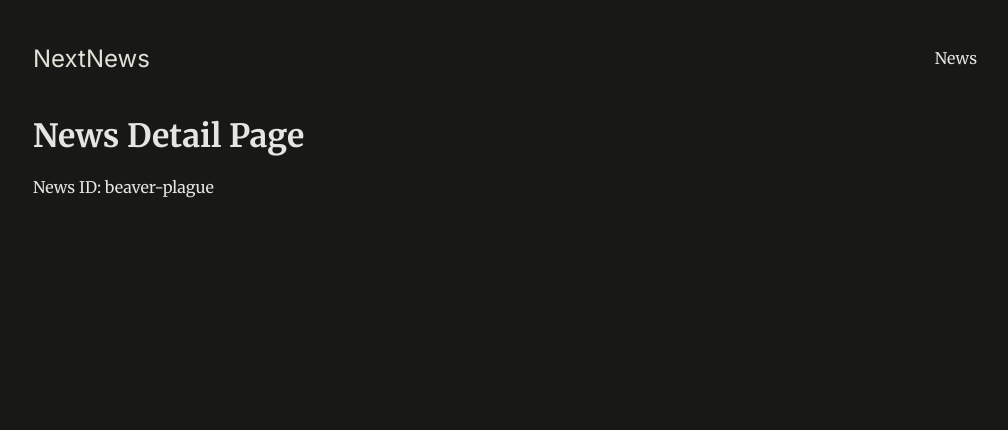
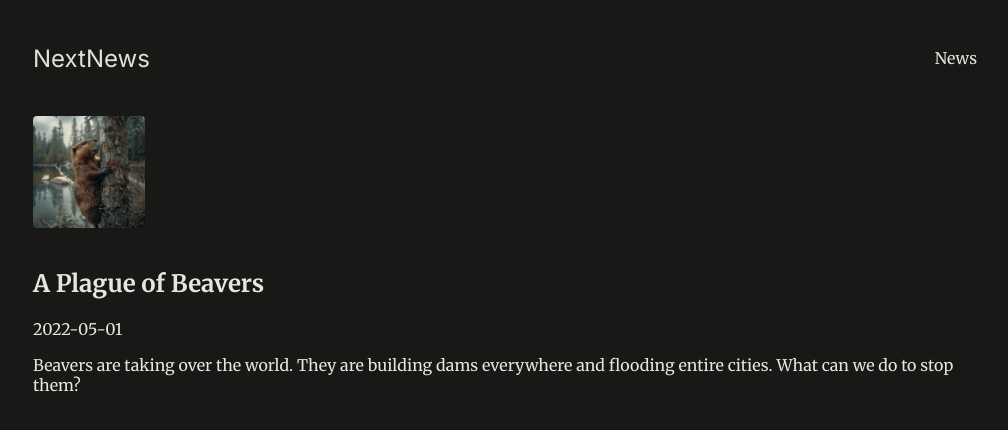
Before and after one commit to alainiranzi/Next.js-for-Routing-And-Page-Rendiring, a Next.js app: page /news/beaver-plague in a window 1280 px wide. Shown: the top 430 px of the page, without its empty margins (127-1135 px from the left). Built offline with nearby package versions, Linux system fonts and the light colour scheme.

Commit message:
working on routing

```diff
--- a/app/globals.css
+++ b/app/globals.css
@@ -131,6 +131,15 @@ ul {
   background-color: #2d2d2b;
 }
 
+.news-list li {
+  margin-bottom: 1rem;
+}
+
+.news-article header img {
+  max-width: 100%;
+  height: auto;
+}
+
 .modal-backdrop {
   position: fixed;
   top: 0;
--- a/app/news/[id]/page.js
+++ /dev/null
@@ -1,9 +0,0 @@
-export default function NewsDetailPage({params}) {
-const newsId = params.id ;
-    return (
-        <>
-         <h1>News Detail Page</h1>
-            <p>News ID: {newsId}</p>
-        </>
-    );
-}
--- /dev/null
+++ b/app/news/[slug]/page.js
@@ -0,0 +1,23 @@
+
+import { DUMMY_NEWS } from "@/dummy-newss";
+
+export default function NewsDetailPage({ params }) {
+  const newsSlug = params.slug;
+
+  const newsItem = DUMMY_NEWS.find(news => news.slug === newsSlug);
+
+  if (!newsItem) {
+    return <h2>News not found.</h2>;
+  }
+
+  return (
+    <article className="news-article">
+      <header>
+        <img src={`/images/news/${newsItem.image}`} alt={newsItem.title} />
+        <h1>{newsItem.title}</h1>
+        <time dateTime={newsItem.date}>{newsItem.date}</time>
+      </header>
+      <p>{newsItem.content}</p>
+    </article>
+  );
+}
--- a/app/news/page.js
+++ b/app/news/page.js
@@ -1,4 +1,4 @@
-import '../globals.css';
+
 import Link from "next/link";
 
 import { DUMMY_NEWS } from "@/dummy-newss";
@@ -11,7 +11,7 @@ return (
     {DUMMY_NEWS.map((newsItem) => (
         <li key={newsItem.id}>
             <Link href={`/news/${newsItem.slug}`}>
-            <img src={`/images/news/${newsItem.image}`} alt={newsItem.title} />
+            <img src={`/images/news/${newsItem.image}`} alt={newsItem.title}/>
             <span>{newsItem.title}</span>
             </Link>
         </li>
--- a/dummy-newss.js
+++ b/dummy-newss.js
@@ -1,3 +1,4 @@
+
 export const DUMMY_NEWS = [
   {
     id: 'n1',
--- a/jsconfig.json
+++ b/jsconfig.json
@@ -1,5 +1,6 @@
 {
   "compilerOptions": {
+    "baseUrl": ".",
     "paths": {
       "@/*": ["./*"]
     }
```
